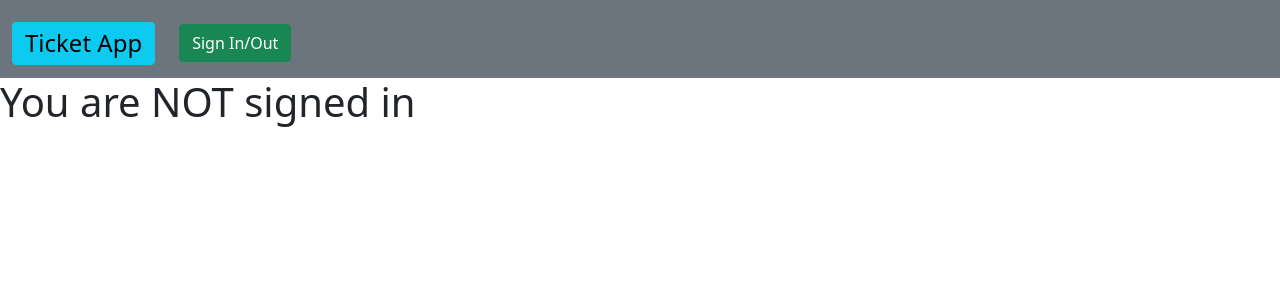
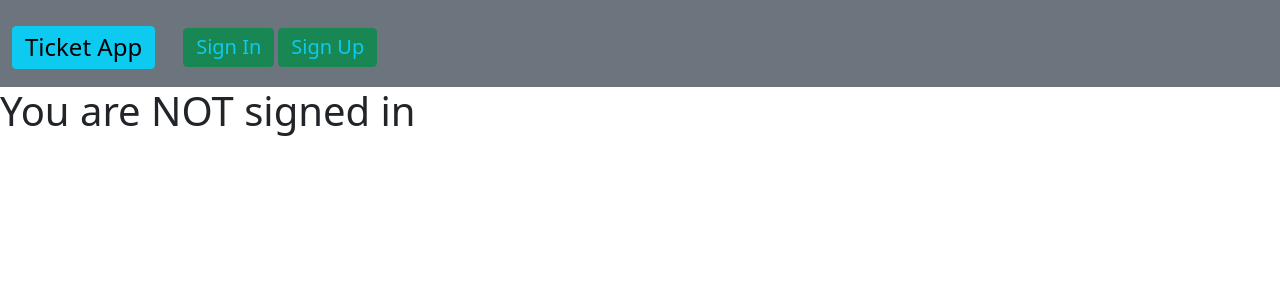
Before and after one commit to Erfan-Motallebi/Mircroservice-TicketDesgin, a Next.js app in the folder client/: page / in a window 1280 px wide. Shown: the top 300 px of the page. Built offline with nearby package versions, Linux system fonts and the light colour scheme; no server answers.

Commit message:
added the Link to the routes

```diff
--- a/client/components/Header.js
+++ b/client/components/Header.js
@@ -1,12 +1,18 @@
+import Link from "next/link";
+
 export default function Header({ currentUser }) {
   return (
     <div className="">
       <nav className="navbar navbar-expand-lg navbar-light bg-secondary pt-3">
         <div className="container-fluid">
           <a className="navbar-brand text-info" href="#">
+            <Link href="/">
+              <a>
                 <button className="btn btn-info ">
                   <span className="h4">Ticket App</span>
                 </button>
+              </a>
+            </Link>
           </a>
           <button
             className="navbar-toggler"
@@ -31,9 +37,20 @@ export default function Header({ currentUser }) {
                     aria-current="page"
                     href="#"
                   >
+                    <Link href="/signin">
+                      <a>
+                        <button className="btn btn-success m-1">
+                          <span className="h5 text-info">Sign In</span>
+                        </button>
+                      </a>
+                    </Link>
+                    <Link href="/signup">
+                      <a>
                         <button className="btn btn-success">
-                      <span className="h6">Sign In/Out</span>
+                          <span className="h5 text-info">Sign Up</span>
                         </button>
+                      </a>
+                    </Link>
                   </a>
                 </li>
               ) : (
@@ -43,9 +60,13 @@ export default function Header({ currentUser }) {
                     aria-current="page"
                     href="#"
                   >
+                    <Link href="/signout">
+                      <a>
                         <button className="btn btn-danger">
-                      <span className="h6">Sign Out</span>
+                          <span className="h5 text-primary">Sign Out</span>
                         </button>
+                      </a>
+                    </Link>
                   </a>
                 </li>
               )}
```
Lines whose indentation alone changed are shown as unchanged.
